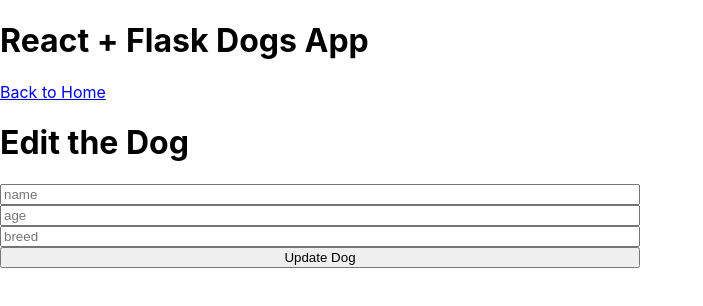
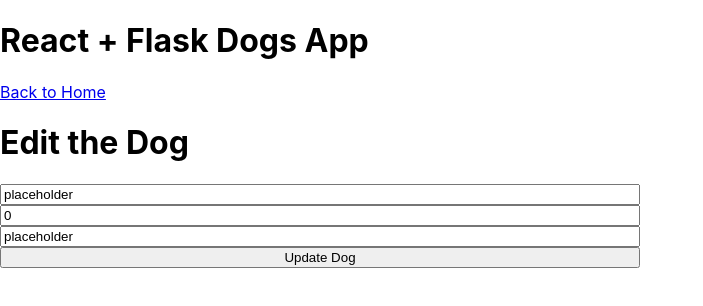
Before and after one commit to pgarbrecht/react-flask-dogs, a React (Create React App) app in the folder dogs-frontend/: page /edit in a window 1280 px wide. Shown: the top 306 px of the page, without its empty margins (0-703 px from the left). Built offline with nearby package versions, Linux system fonts and the light colour scheme; no server answers.

Commit message:
refactoring update, hint 1 working - console log id when click edit

```diff
--- a/dogs-frontend/src/App.js
+++ b/dogs-frontend/src/App.js
@@ -23,6 +23,7 @@
         breed: ""
       }],
       dogToEdit: {
+        id: -1,
         name: "placeholder",
         age: 0,
         breed: "placeholder"
@@ -54,6 +55,10 @@
     method: 'DELETE'
     }).then(
       window.location.href='http://localhost:3000/')
+  }
+
+  editDog = (id) => {
+    console.log(id)
   }
 
   handleEditDog = (id) => {
@@ -97,6 +102,7 @@
                 path='/'
                 element={<DogContainer
                   dogs={this.state.dogs}
+                  editDog={this.editDog}
                   dogToEdit={this.state.dogToEdit}
                   handleDeleteDog={this.handleDeleteDog} />}
             />
@@ -107,6 +113,7 @@
             <Route
                 path='/edit'
                 element={<EditDog
+                  dogs={this.state.dogs}
                   dogToEdit={this.state.dogToEdit}
                   handleEditDog={this.handleEditDog} />}
             />
--- a/dogs-frontend/src/components/DogContainer.js
+++ b/dogs-frontend/src/components/DogContainer.js
@@ -19,6 +19,7 @@
                         breed={dog.breed}
                         id={dog.id}
                         handleEditDog = {this.props.handleEditDog}
+                        editDog={this.props.editDog}
                         dogToEdit={this.props.dogToEdit}
                         handleDeleteDog = {this.props.handleDeleteDog}
                         />
--- a/dogs-frontend/src/components/DogList.js
+++ b/dogs-frontend/src/components/DogList.js
@@ -12,7 +12,8 @@
             <h4>{this.props.age} years old</h4>
             <h5>{this.props.breed}</h5>
             <button onClick={()=> {
-                window.location.href=`http://localhost:3000/edit?id=${this.props.id}`
+                this.props.editDog(this.props.id);
+                // window.location.href=`http://localhost:3000/edit?id=${this.props.id}`
                 }}
             >
                 Edit
--- a/dogs-frontend/src/components/EditDog.js
+++ b/dogs-frontend/src/components/EditDog.js
@@ -15,6 +15,7 @@
                     Edit the Dog
                 </h1>
                 <EditDogForm
+                dogs={this.props.dogs}
                 dogToEdit={this.props.dogToEdit}
                 handleEditDog={this.props.handleEditDog}
                     />
--- a/dogs-frontend/src/components/EditDogForm.js
+++ b/dogs-frontend/src/components/EditDogForm.js
@@ -12,20 +12,33 @@
         }
     }
 
+    updateDog = () => {
+        this.state.name = this.props.dogs.name
+        this.state.age = this.props.dogs.age
+        this.state.breed = this.props.dogs.breed
+    }
+
     handleChange = (e) => {
         this.setState({
                 [e.target.id]: e.target.value
-            })
-        }
+        })
+        console.log(this.state)
+    }
+
+    componentDidMount() {
+        this.updateDog()
+    }
 
     render () {
+        const dogId = window.location.search.slice(4);
+        console.log(dogId)
         return (
             <>
-                <form onSubmit={this.handleEditDog} >
+                <form onSubmit={this.props.handleEditDog} >
                 <input
                     id='name'
                     type='text'
-                    // defaultValue={this.props.dogToEdit.name}
+                    defaultValue={this.state.name}
                     onChange={this.handleChange}
                     placeholder='name'
                 >
@@ -33,7 +46,7 @@
                 <input
                     id='age'
                     type='text'
-                    // defaultValue={this.props.dogToEdit.age}
+                    defaultValue={this.props.dogToEdit.age}
                     onChange={this.handleChange}
                     placeholder='age'
                 >
@@ -41,7 +54,7 @@
                 <input
                     id='breed'
                     type='text'
-                    // defaultValue={this.props.dogToEdit.breed}
+                    defaultValue={this.props.dogToEdit.breed}
                     onChange={this.handleChange}
                     placeholder='breed'
                 >
```
